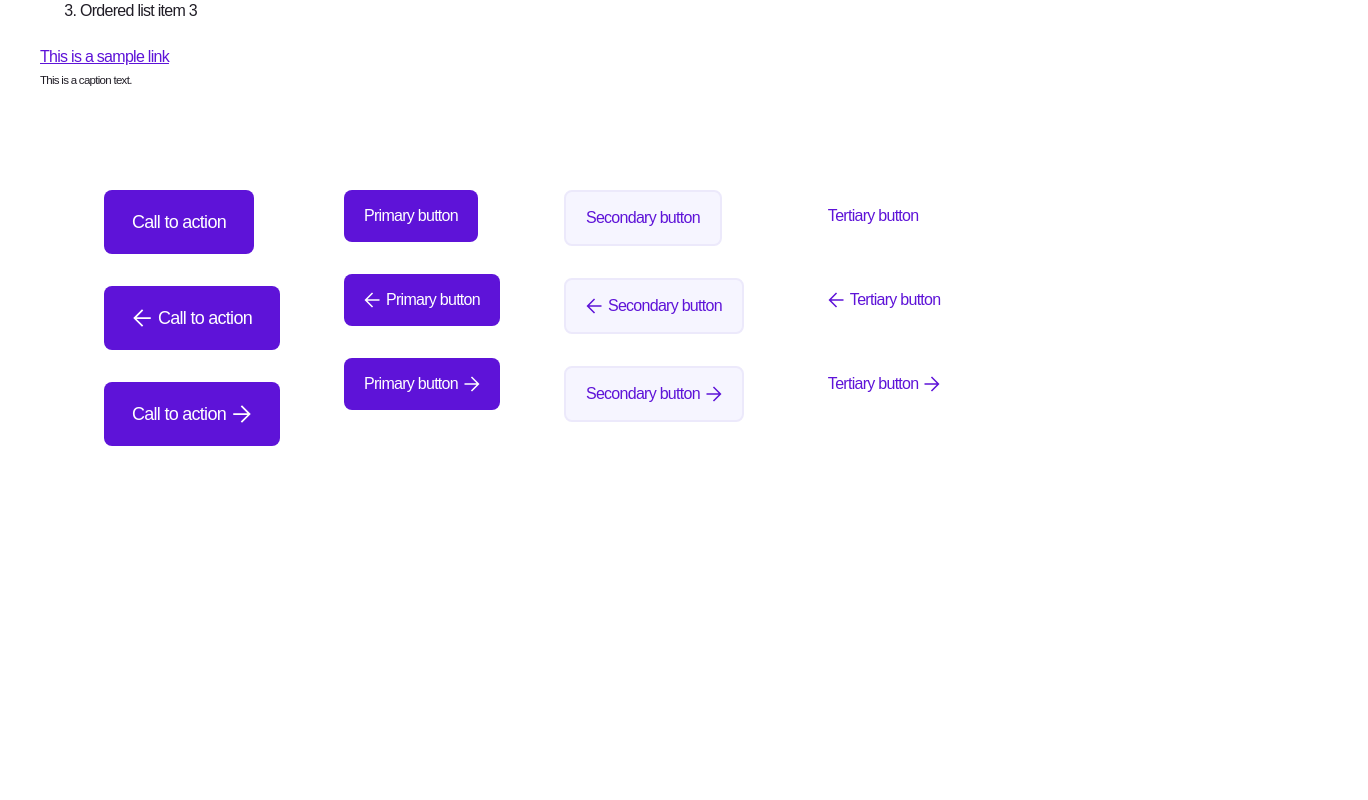
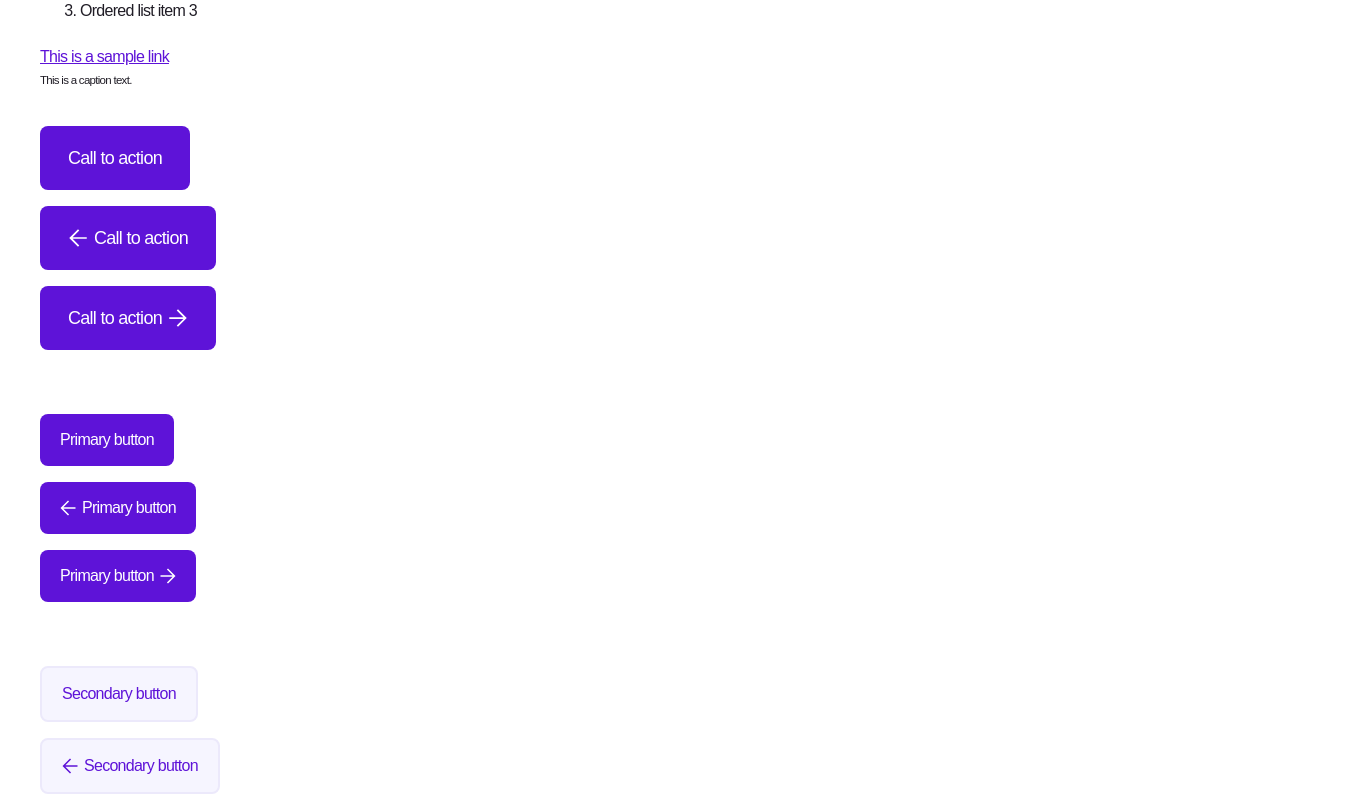
Before and after one commit to emilitogaza/charlie-care-app, a React (Vite) app: page / in a window 1280 px wide. Shown: the part 780-1580 px from the top of the page, 1368 px wide, since content can reach past the window. Before the commit the page ends 1330 px from the top, so only its background shows below. Built offline with nearby package versions, Linux system fonts and the light colour scheme.

Commit message:
Layout updates

```diff
--- a/styles/App.scss
+++ b/styles/App.scss
@@ -6,11 +6,19 @@
   padding: 2rem;
 }
 
+.content {
+  display: flex;
+  flex-direction: column;
+  align-items: flex-start;
+  gap: 0.5rem;
+}
+
 .btn-container {
   display: flex;
+  flex-direction: column;
   margin-top: 2rem;
   width: 100%;
-  padding: 4rem;
+  // padding: 4rem;
   align-items: flex-start;
   gap: 4rem;
 }
@@ -19,12 +27,5 @@
   display: flex;
   flex-direction: column;
   align-items: flex-start;
-  gap: 32px;
+  gap: 1rem;
 }
-
-.content {
-  display: flex;
-  flex-direction: column;
-  align-items: flex-start;
-  gap: 0.5rem;
-}
```
